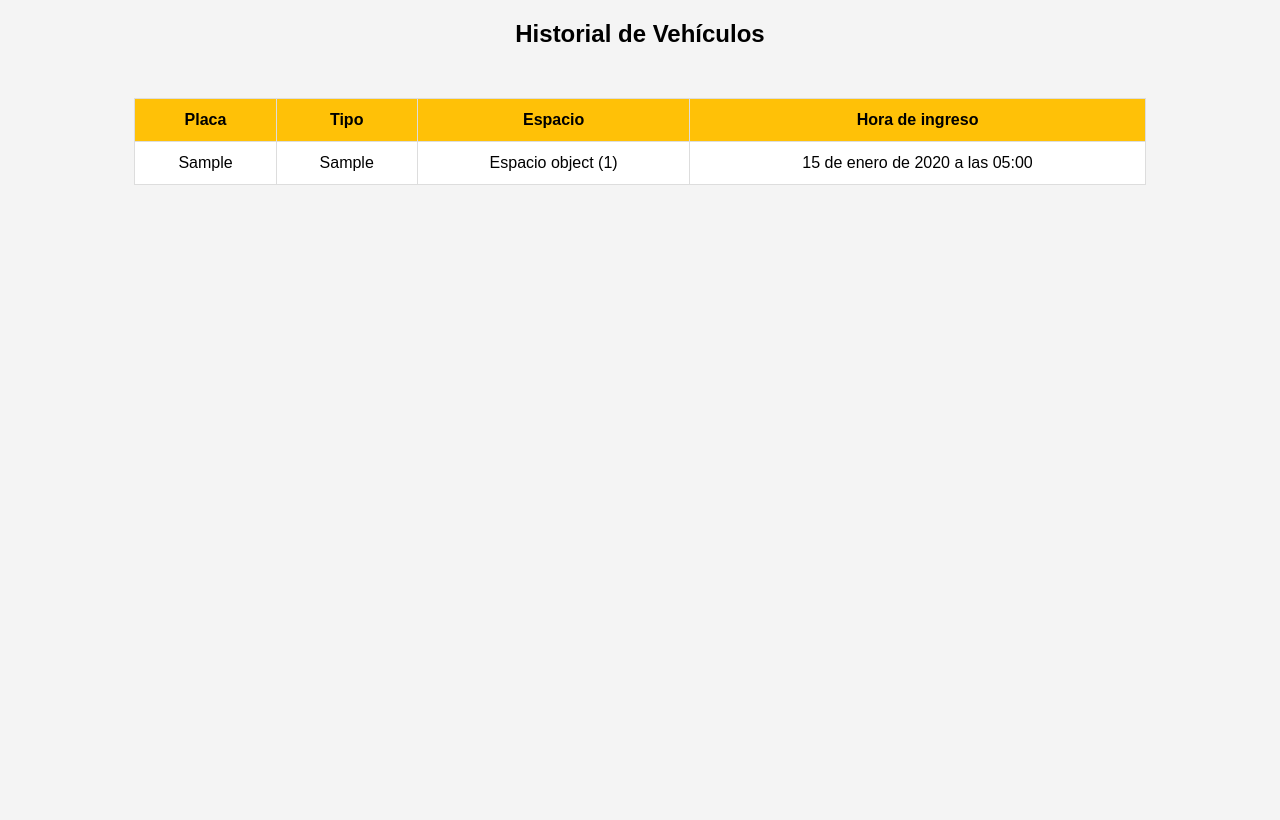
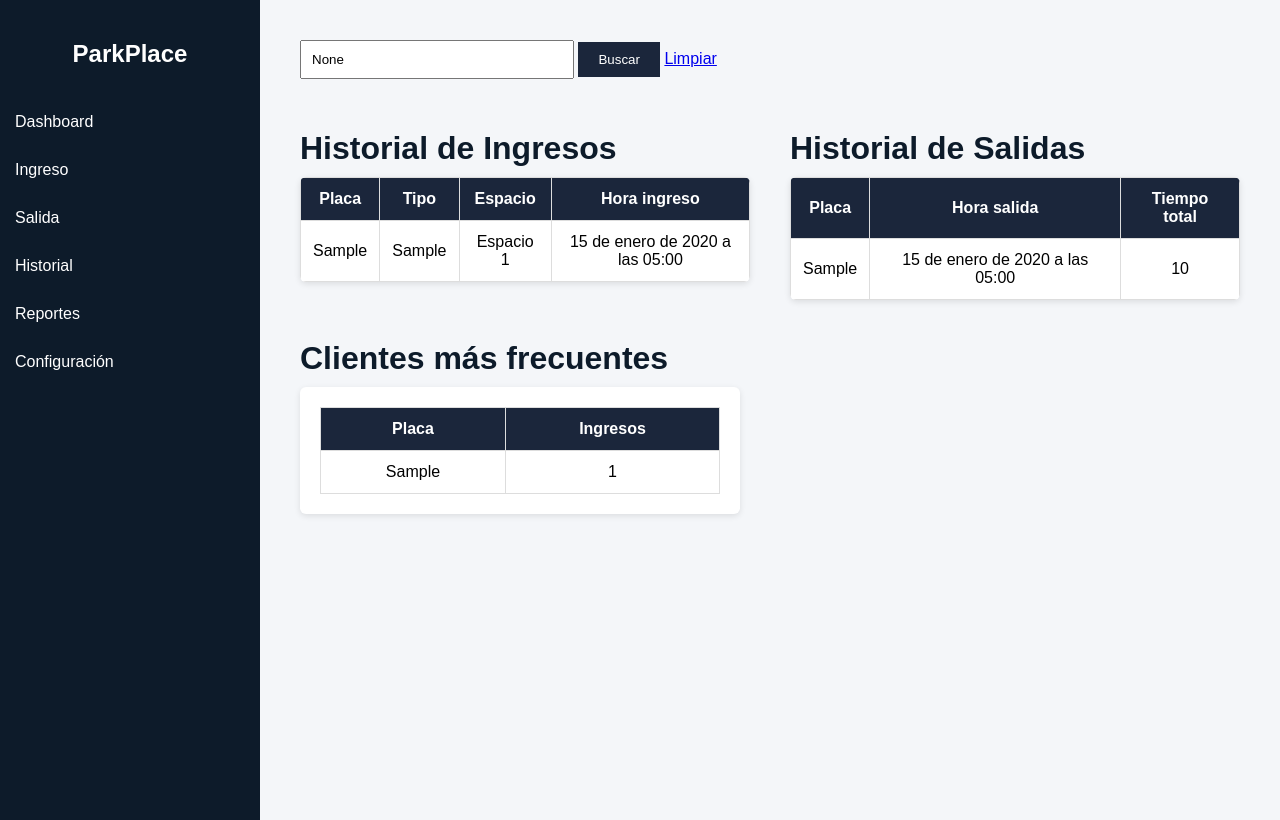
Before and after one commit to STIVEN396/ParkPlace_Py, a Django app: page /historial/ in a window 1280 px wide. Before the commit the page ends 185 px from the top, so only its background shows below. Run offline with Django 5.2, Linux system fonts and the light colour scheme; a user stored in the database is signed in; tables that the repository leaves empty hold one stand-in row (values such as "Sample post").

Commit message:
Primeras pruebas Ingreso-Salida -R

```diff
--- a/parkplace/urls.py
+++ b/parkplace/urls.py
@@ -7,6 +7,7 @@ urlpatterns = [
     path('admin/', admin.site.urls),
 
     path('registrar/', views.registrar_vehiculo, name='registrar'),
+    path("salida/", views.salida, name="salida"),
 
     path('accounts/', include('django.contrib.auth.urls')),
 
--- a/parqueadero/models.py
+++ b/parqueadero/models.py
@@ -3,12 +3,14 @@ from django.db import models
 
 class Espacio(models.Model):
     numero = models.IntegerField()
-    tipo_vehiculo = models.CharField(max_length=20)
+    tipo_vehiculo = models.CharField(
+        max_length=20
+    )
     estado = models.CharField(
         max_length=20,
         default='disponible'
     )
-    def _str_(self):
+    def __str__(self):
         return f"Espacio {self.numero}"
 
 
@@ -36,22 +38,33 @@ class Ingreso(models.Model):
 
 
 class Salida(models.Model):
+
     ingreso = models.ForeignKey(
         Ingreso,
         on_delete=models.CASCADE
     )
+
     hora_salida = models.DateTimeField(auto_now_add=True)
-    tiempo_total = models.IntegerField()
+
+    tiempo_total = models.IntegerField(
+        null=True,
+        blank=True
+    )
+
     valor_pagado = models.DecimalField(
         max_digits=10,
-        decimal_places=2
+        decimal_places=2,
+        null=True,
+        blank=True
     )
+
     descuento = models.DecimalField(
         max_digits=10,
         decimal_places=2,
         default=0
     )
-    def _str_(self):
+
+    def __str__(self):
         return f"Salida {self.ingreso.placa}"
 
 
--- a/parqueadero/templates/historial.html
+++ b/parqueadero/templates/historial.html
@@ -8,35 +8,175 @@
 <style>
 
 body{
-            font-family: Arial;
-            background:#f4f4f4;
+margin:0;
+font-family:Arial;
+display:flex;
+background:#f4f6f9;
 }
 
+/* SIDEBAR */
+
+.sidebar{
+width:260px;
+background:#0d1b2a;
+color:white;
+height:100vh;
+padding-top:20px;
+}
+
+.sidebar h2{
+text-align:center;
+margin-bottom:30px;
+}
+
+.sidebar a{
+display:block;
+color:white;
+padding:15px;
+text-decoration:none;
+}
+
+.sidebar a:hover{
+background:#1b263b;
+}
+
+/* CONTENIDO */
+
+.content{
+flex:1;
+padding:40px;
+}
+
+/* BUSCADOR */
+
+.buscador{
+margin-bottom:30px;
+}
+
+.buscador input{
+padding:10px;
+width:250px;
+}
+
+.buscador button{
+padding:10px 20px;
+background:#1b263b;
+color:white;
+border:none;
+cursor:pointer;
+}
+
+.buscador button:hover{
+background:#0d1b2a;
+}
+
+/* FILA INGRESOS / SALIDAS */
+
+.row{
+display:flex;
+gap:40px;
+margin-bottom:40px;
+}
+
+.box{
+flex:1;
+}
+
+/* TABLAS */
+
 table{
-            width:80%;
-            margin:auto;
-            margin-top:50px;
-            border-collapse: collapse;
+width:100%;
+border-collapse:collapse;
 background:white;
 }
 
-        th, td{
+th,td{
 padding:12px;
 border:1px solid #ddd;
 text-align:center;
 }
 
 th{
-            background:#ffc107;
+background:#1b263b;
+color:white;
+}
+
+/* SCROLL SOLO PARA FILAS */
+
+.tabla-scroll{
+max-height:300px;
+overflow-y:auto;
+border-radius:6px;
+box-shadow:0px 2px 6px rgba(0,0,0,0.1);
+}
+
+/* CLIENTES FRECUENTES */
+
+.frecuentes{
+width:400px;
+background:white;
+padding:20px;
+border-radius:6px;
+box-shadow:0px 2px 6px rgba(0,0,0,0.1);
+}
+
+h1{
+color:#0d1b2a;
+margin-bottom:10px;
 }
 
 </style>
-
 </head>
 
 <body>
 
-<h2 style="text-align:center;">Historial de Vehículos</h2>
+<div class="sidebar">
+
+<h2>ParkPlace</h2>
+
+<a href="/dashboard/">Dashboard</a>
+<a href="/registrar/">Ingreso</a>
+<a href="/salida/">Salida</a>
+<a href="/historial/">Historial</a>
+<a href="/reportes/">Reportes</a>
+<a href="/configuracion/">Configuración</a>
+
+</div>
+
+
+<div class="content">
+
+<!-- BUSCADOR -->
+
+<div class="buscador">
+
+<form method="GET">
+
+<input
+type="text"
+name="buscar"
+placeholder="Buscar placa..."
+value="{{ buscar }}"
+>
+
+<button type="submit">Buscar</button>
+
+<a href="/historial/">Limpiar</a>
+
+</form>
+
+</div>
+
+
+<!-- INGRESOS Y SALIDAS -->
+
+<div class="row">
+
+<div class="box">
+
+<h1>Historial de Ingresos</h1>
+
+<div class="tabla-scroll">
 
 <table>
 
@@ -44,7 +184,7 @@
 <th>Placa</th>
 <th>Tipo</th>
 <th>Espacio</th>
-    <th>Hora de ingreso</th>
+<th>Hora ingreso</th>
 </tr>
 
 {% for ingreso in ingresos %}
@@ -56,9 +196,93 @@
 <td>{{ ingreso.hora_ingreso }}</td>
 </tr>
 
+{% empty %}
+
+<tr>
+<td colspan="4">No hay ingresos registrados</td>
+</tr>
+
 {% endfor %}
 
 </table>
 
+</div>
+
+</div>
+
+
+<div class="box">
+
+<h1>Historial de Salidas</h1>
+
+<div class="tabla-scroll">
+
+<table>
+
+<tr>
+<th>Placa</th>
+<th>Hora salida</th>
+<th>Tiempo total</th>
+</tr>
+
+{% for salida in salidas %}
+
+<tr>
+<td>{{ salida.ingreso.placa }}</td>
+<td>{{ salida.hora_salida }}</td>
+<td>{{ salida.tiempo_total }}</td>
+</tr>
+
+{% empty %}
+
+<tr>
+<td colspan="3">No hay salidas registradas</td>
+</tr>
+
+{% endfor %}
+
+</table>
+
+</div>
+
+</div>
+
+</div>
+
+
+<!-- CLIENTES FRECUENTES -->
+
+<h1>Clientes más frecuentes</h1>
+
+<div class="frecuentes">
+
+<table>
+
+<tr>
+<th>Placa</th>
+<th>Ingresos</th>
+</tr>
+
+{% for cliente in frecuentes %}
+
+<tr>
+<td>{{ cliente.placa }}</td>
+<td>{{ cliente.total }}</td>
+</tr>
+
+{% empty %}
+
+<tr>
+<td colspan="2">Sin datos</td>
+</tr>
+
+{% endfor %}
+
+</table>
+
+</div>
+
+</div>
+
 </body>
 </html>
--- a/parqueadero/views.py
+++ b/parqueadero/views.py
@@ -1,6 +1,9 @@
 from django.shortcuts import render, redirect
 from django.contrib.auth.decorators import login_required
-from .models import Ingreso
+from django.utils import timezone
+from django.db.models import Count
+from .models import Ingreso, Salida, Tarifa, Espacio
+from django.db.models import Q
 
 
 @login_required
@@ -20,6 +23,51 @@ def registrar_vehiculo(request):
 
     return render(request, 'registrar.html')
 
+@login_required
+def salida(request):
+
+    total = None
+    placa = None
+    tiempo = None
+
+    if request.method == 'POST':
+
+        placa = request.POST.get('placa')
+
+        try:
+            ingreso = Ingreso.objects.get(placa=placa)
+
+            hora_salida = timezone.now()
+
+            diferencia = hora_salida - ingreso.hora_ingreso
+            segundos = diferencia.total_seconds()
+
+            horas = int(segundos // 3600)
+            minutos = int((segundos % 3600) // 60)
+
+            tiempo = f"{horas}h {minutos}m"
+
+            tarifa = Tarifa.objects.get(
+                tipo_vehiculo=ingreso.tipo_vehiculo
+            )
+
+            horas_decimal = segundos / 3600
+            total = round(horas_decimal * float(tarifa.precio_hora), 2)
+
+            Salida.objects.create(
+                ingreso=ingreso,
+                tiempo_total=horas_decimal,
+                valor_pagado=total
+            )
+
+        except Ingreso.DoesNotExist:
+            pass
+
+    return render(request, 'salida.html', {
+        'total': total,
+        'placa': placa,
+        'tiempo': tiempo
+    })
 
 @login_required
 def dashboard(request):
@@ -34,10 +82,27 @@ def vehiculos(request):
 @login_required
 def historial(request):
 
+    buscar = request.GET.get('buscar')
+
     ingresos = Ingreso.objects.all().order_by('-hora_ingreso')
+    salidas = Salida.objects.all().order_by('-hora_salida')
+
+    if buscar:
+        ingresos = ingresos.filter(placa__icontains=buscar)
+        salidas = salidas.filter(ingreso_placa_icontains=buscar)
+
+    frecuentes = (
+        Ingreso.objects
+        .values('placa')
+        .annotate(total=Count('placa'))
+        .order_by('-total')[:5]
+    )
 
     return render(request, 'historial.html', {
-        'ingresos': ingresos
+        'ingresos': ingresos,
+        'salidas': salidas,
+        'frecuentes': frecuentes,
+        'buscar': buscar
     })
 
 @login_required
```
Also changed, not shown: parqueadero/templates/registrar.html (+96 -21 lines), parqueadero/templates/salida.html (added, +137 -0 lines), parqueadero/migrations/0004_alter_salida_tiempo_total_alter_salida_valor_pagado.py (added), parqueadero/templates/modulo7.html (deleted). Lines whose indentation alone changed are shown as unchanged.
